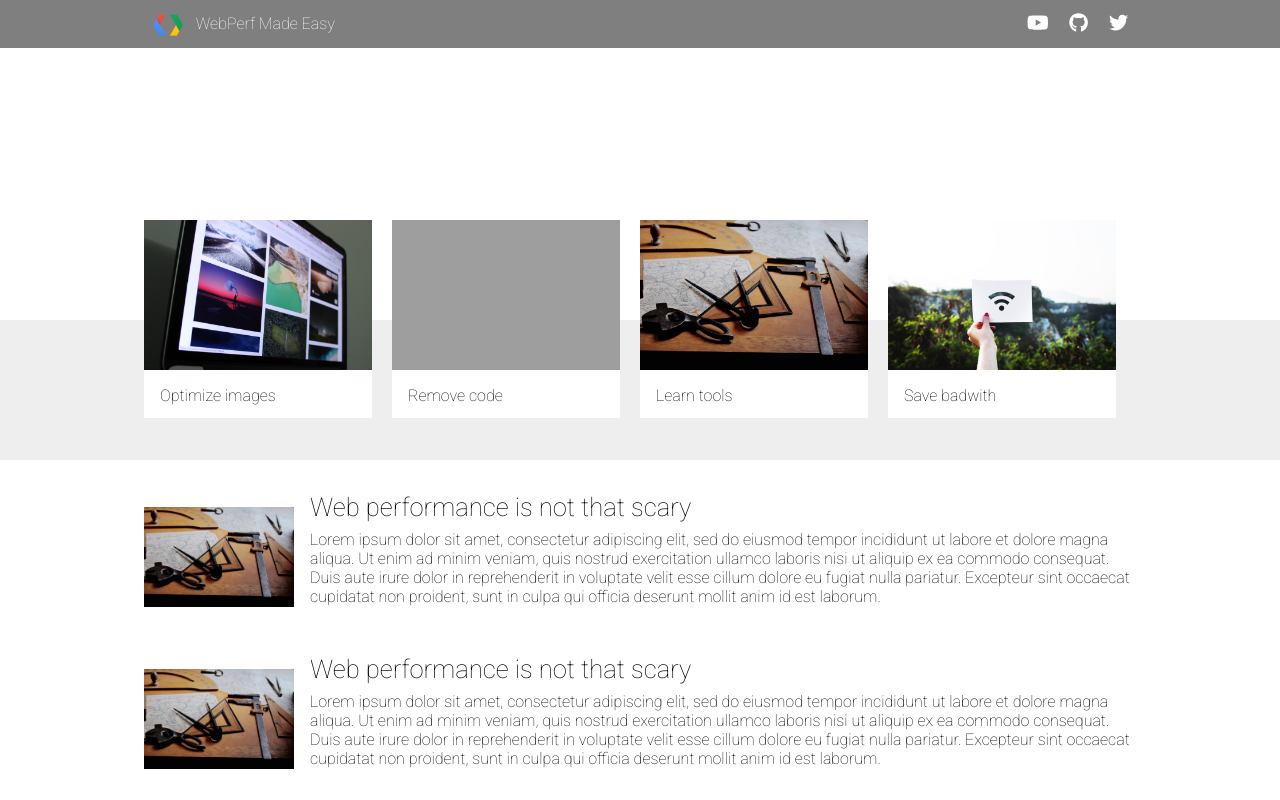
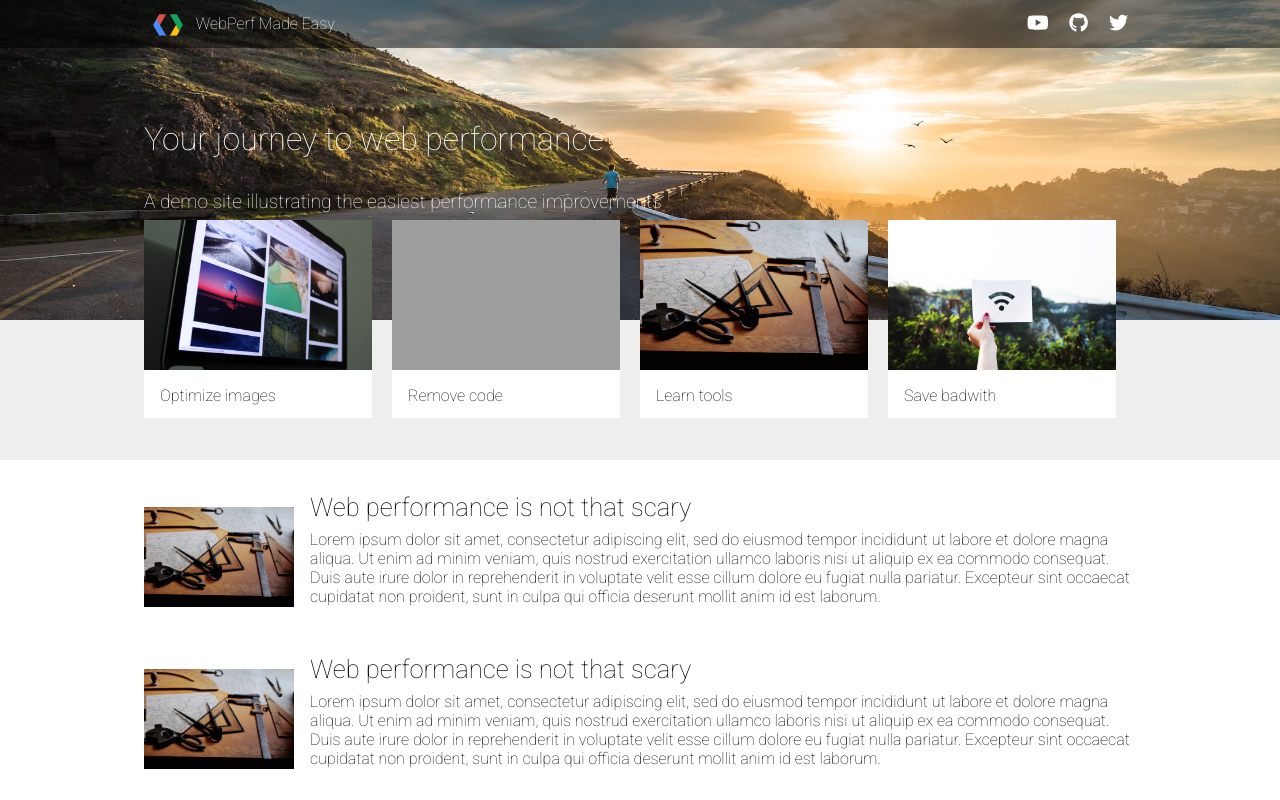
Before and after one commit to devnook/easywebs, a website: page index.html in a window 1280 px wide. Shown: the top 800 px of the page. Drawn offline with Linux system fonts and the light colour scheme; grey boxes are pictures that could not be loaded.

Commit message:
Change images path to relative one

```diff
--- a/css/main.css
+++ b/css/main.css
@@ -64,7 +64,7 @@ nav > * {
 
 .hero {
   height: 40vh;
-  background-image: url('images/originals/joshua-sortino-5581-unsplash.jpg');
+  background-image: url('../images/originals/joshua-sortino-5581-unsplash.jpg');
   background-size: cover;
   background-position: 50% 50%;
   font-weight: 100;
```
